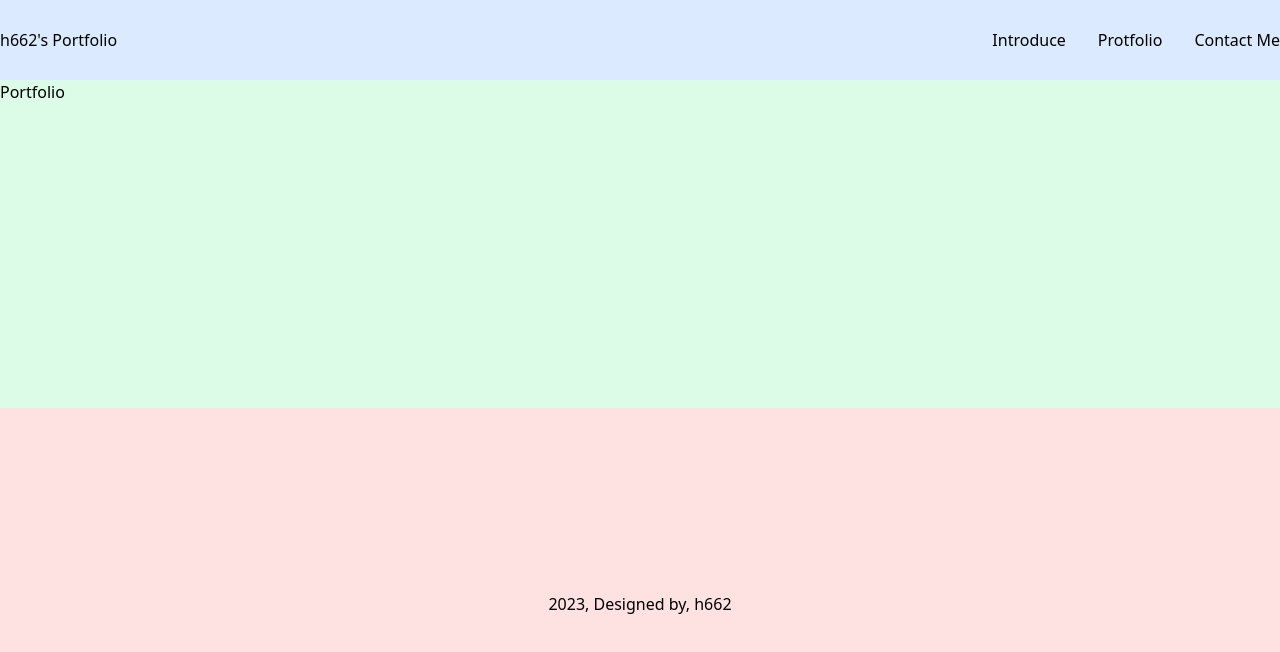
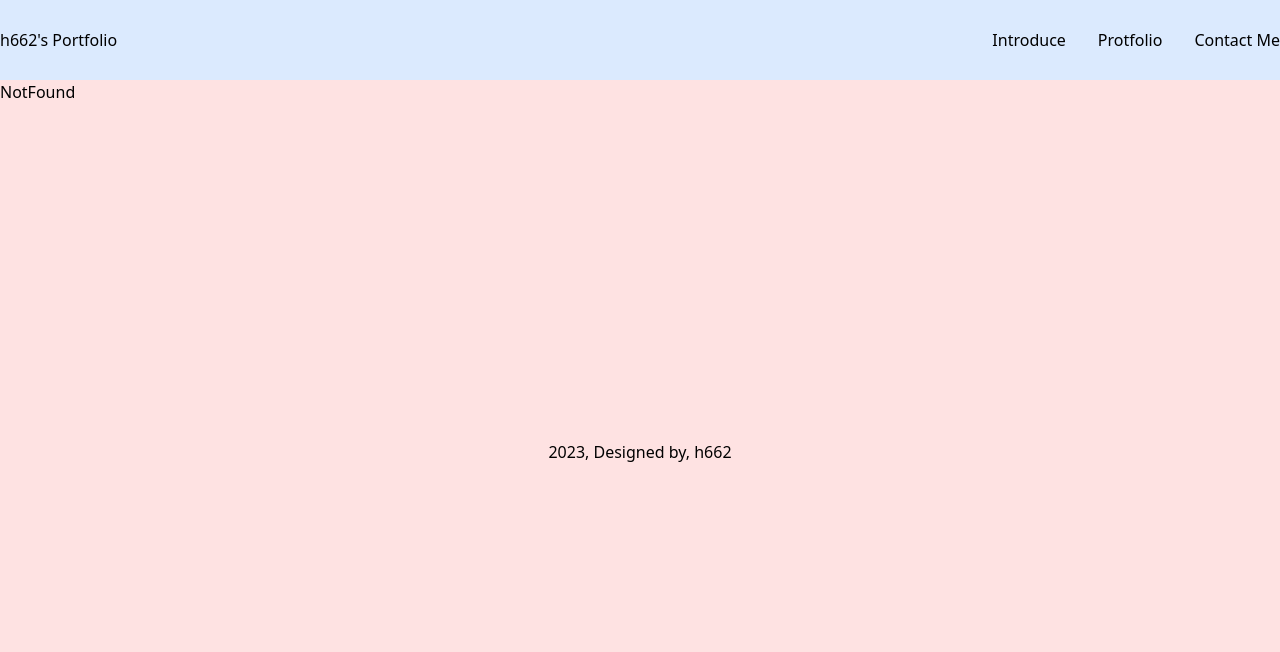
Before and after one commit to Baekshook/react-basics, a React (Create React App) app: page /portfolio in a window 1280 px wide. Shown: the top 652 px of the page. Built offline with nearby package versions, Linux system fonts and the light colour scheme.

Commit message:
index 값을 이용하여 페이지1~10까지 이동 및 NotFound 페이지 생성

```diff
--- a/src/App.jsx
+++ b/src/App.jsx
@@ -3,6 +3,7 @@ import Footer from "./components/Footer";
 import Header from "./components/Header";
 import Main from "./pages/Main";
 import Portfolio from "./pages/Portfolio";
+import NotFound from "./pages/NotFound";
 
 function App() {
   return (
@@ -11,7 +12,8 @@ function App() {
         <Header />
         <Routes>
           <Route path="/" element={<Main />} />
-          <Route path="/portfolio" element={<Portfolio />} />
+          <Route path="/portfolio/:projectId" element={<Portfolio />} />
+          <Route path="*" element={<NotFound />} />
         </Routes>
         <Footer />
       </div>
--- a/src/components/PortfolioCard.jsx
+++ b/src/components/PortfolioCard.jsx
@@ -1,3 +1,5 @@
+import { Link } from "react-router-dom";
+
 function PortfolioCard({ title, desc, image, index }) {
   // Portfolio에 적용된 props 적용
   const colors = [
@@ -23,10 +25,16 @@ function PortfolioCard({ title, desc, image, index }) {
       </div>
       <div className="text-xl font-bold mt-2 mx-2">{title}</div>
       <div className="mt-2 mx-2">{desc}</div>
-      <button className={`absolute bottom-0 right-0 m-4 px-4 py-2 rounded-full ${colors[index % colors.length]}`}>
-        {/* index를 배열의 길이로 나누어 나머지 값을 출력 */}
-        View
-      </button>
+      <Link to={`/Portfolio/${index + 1}`}>
+        <button
+          className={`absolute bottom-0 right-0 m-4 px-4 py-2 rounded-full ${
+            colors[index % colors.length]
+          }`}
+        >
+          {/* index를 배열의 길이로 나누어 나머지 값을 출력 */}
+          View
+        </button>
+      </Link>
     </li>
   );
 }
--- /dev/null
+++ b/src/pages/NotFound.jsx
@@ -0,0 +1,7 @@
+import React from 'react'
+
+export default function NotFound() {
+  return (
+    <div>NotFound</div>
+  )
+}
```
Also changed, not shown: src/components/Portfolio.jsx (+9 -1 lines).
